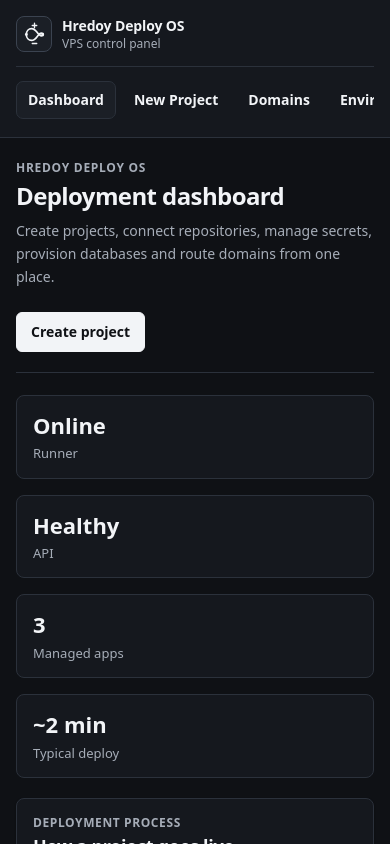
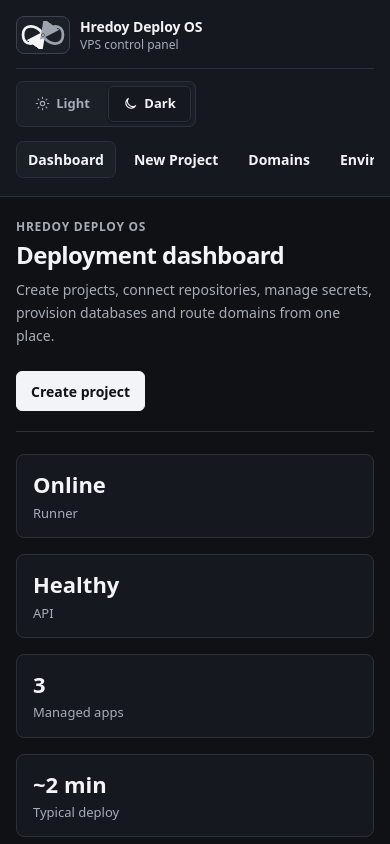
Before and after one commit to arifuzzaman-hredoy/VPS_Auto_Deploy_PG, a Next.js app in the folder apps/web/: page / in a window 390 px wide. Shown: the top 844 px of the page. Built offline with nearby package versions, Linux system fonts and the light colour scheme.

Commit message:
Add light dark themes and vector DevOps logo

```diff
--- a/apps/web/app/components/AppShell.tsx
+++ b/apps/web/app/components/AppShell.tsx
@@ -1,5 +1,6 @@
 import Link from 'next/link';
 import type { ReactNode } from 'react';
+import { ThemeToggle } from './ThemeToggle';
 
 type NavItem = {
   href: string;
@@ -53,11 +54,13 @@ export function AppShell({
           <span className="brand-mark" aria-hidden="true">
             <DevOpsLogo />
           </span>
-          <span>
+          <span className="brand-copy">
             <strong>Hredoy Deploy OS</strong>
             <small>VPS control panel</small>
           </span>
         </Link>
+
+        <ThemeToggle />
 
         <nav className="side-nav" aria-label="Primary navigation">
           {navItems.map((item) => (
@@ -100,18 +103,26 @@ export function AppShell({
 
 function DevOpsLogo() {
   return (
-    <svg viewBox="0 0 48 48" role="img" aria-label="DevOps logo">
+    <svg viewBox="0 0 128 64" role="img" aria-label="DevOps infinity logo">
+      <defs>
+        <marker id="devops-arrow-left" markerWidth="7" markerHeight="7" refX="5.2" refY="3.5" orient="auto">
+          <path d="M0 0 7 3.5 0 7Z" className="devops-logo-primary-fill" />
+        </marker>
+        <marker id="devops-arrow-right" markerWidth="7" markerHeight="7" refX="5.2" refY="3.5" orient="auto">
+          <path d="M0 0 7 3.5 0 7Z" className="devops-logo-secondary-fill" />
+        </marker>
+      </defs>
       <path
-        d="M9.5 24c0-6.2 4.1-10.5 9.3-10.5 4.9 0 7.3 3.2 10.2 7.1 2.6 3.5 4.3 5.9 7.1 5.9 2 0 3.4-1.2 3.4-2.5s-1.4-2.5-3.4-2.5c-2.8 0-4.5 2.4-7.1 5.9-2.9 3.9-5.3 7.1-10.2 7.1-5.2 0-9.3-4.3-9.3-10.5Z"
-        fill="none"
-        stroke="currentColor"
-        strokeWidth="3"
-        strokeLinecap="round"
-        strokeLinejoin="round"
+        d="M61 25C51 12 42 7 28 7 14 7 6 17 6 32s8 25 22 25c16 0 25-12 36-27"
+        className="devops-logo-primary-stroke"
+        markerEnd="url(#devops-arrow-left)"
       />
-      <circle cx="9.5" cy="24" r="2.5" fill="currentColor" />
-      <circle cx="38.5" cy="24" r="2.5" fill="currentColor" />
-      <path d="M20 8h8M24 4v8M20 40h8" fill="none" stroke="currentColor" strokeWidth="2.4" strokeLinecap="round" />
+      <path
+        d="M67 39c10 13 19 18 33 18 14 0 22-10 22-25S114 7 100 7C84 7 75 19 64 34"
+        className="devops-logo-secondary-stroke"
+        markerEnd="url(#devops-arrow-right)"
+      />
+      <circle cx="64" cy="32" r="4" className="devops-logo-node" />
     </svg>
   );
 }
--- /dev/null
+++ b/apps/web/app/components/ThemeToggle.tsx
@@ -0,0 +1,62 @@
+'use client';
+
+import { useEffect, useState } from 'react';
+
+type Theme = 'light' | 'dark';
+
+const STORAGE_KEY = 'hredoy-deploy-os-theme';
+
+export function ThemeToggle() {
+  const [theme, setThemeState] = useState<Theme>('dark');
+
+  useEffect(() => {
+    const activeTheme = document.documentElement.dataset.theme === 'light' ? 'light' : 'dark';
+    setThemeState(activeTheme);
+  }, []);
+
+  const applyTheme = (nextTheme: Theme) => {
+    document.documentElement.dataset.theme = nextTheme;
+    window.localStorage.setItem(STORAGE_KEY, nextTheme);
+    setThemeState(nextTheme);
+  };
+
+  return (
+    <div className="theme-switcher" role="group" aria-label="Color theme">
+      <button
+        type="button"
+        className={theme === 'light' ? 'active' : undefined}
+        aria-pressed={theme === 'light'}
+        onClick={() => applyTheme('light')}
+      >
+        <SunIcon />
+        <span>Light</span>
+      </button>
+      <button
+        type="button"
+        className={theme === 'dark' ? 'active' : undefined}
+        aria-pressed={theme === 'dark'}
+        onClick={() => applyTheme('dark')}
+      >
+        <MoonIcon />
+        <span>Dark</span>
+      </button>
+    </div>
+  );
+}
+
+function SunIcon() {
+  return (
+    <svg viewBox="0 0 24 24" aria-hidden="true">
+      <circle cx="12" cy="12" r="3.5" />
+      <path d="M12 2v2M12 20v2M4.93 4.93l1.42 1.42M17.65 17.65l1.42 1.42M2 12h2M20 12h2M4.93 19.07l1.42-1.42M17.65 6.35l1.42-1.42" />
+    </svg>
+  );
+}
+
+function MoonIcon() {
+  return (
+    <svg viewBox="0 0 24 24" aria-hidden="true">
+      <path d="M20.2 15.5A8.5 8.5 0 0 1 8.5 3.8 8.5 8.5 0 1 0 20.2 15.5Z" />
+    </svg>
+  );
+}
--- a/apps/web/app/globals.css
+++ b/apps/web/app/globals.css
@@ -1,15 +1,24 @@
-:root {
-  --page: #0f1115;
-  --surface: #15181e;
-  --surface-soft: #1b1f26;
-  --surface-strong: #232832;
-  --text: #f2f4f7;
-  --muted: #a6adb8;
-  --subtle: #7d8592;
-  --line: #2b313b;
-  --line-strong: #3b4350;
-  --focus: #f2f4f7;
-  --shadow: 0 1px 2px rgba(0, 0, 0, 0.42);
+
+:root,
+:root[data-theme="light"] {
+  --page: #f4f4f2;
+  --surface: #ffffff;
+  --surface-soft: #f0f0ed;
+  --surface-strong: #e5e5e1;
+  --text: #171717;
+  --muted: #5f6368;
+  --subtle: #85888d;
+  --line: #ddddda;
+  --line-strong: #b9bbb7;
+  --focus: #111111;
+  --focus-ring: rgba(17, 17, 17, 0.12);
+  --button-hover: #2a2a2a;
+  --code-bg: #17191d;
+  --code-text: #eef0f3;
+  --logo-primary: #111827;
+  --logo-secondary: #6b7280;
+  --logo-node: #111827;
+  --shadow: 0 1px 2px rgba(0, 0, 0, 0.06);
 
   --font-xs: 12px;
   --font-sm: 13px;
@@ -27,7 +36,33 @@
   --line-tight: 1.25;
   --line-normal: 1.5;
   --line-relaxed: 1.65;
+
+  color-scheme: light;
 }
+
+:root[data-theme="dark"] {
+  --page: #0f1115;
+  --surface: #15181e;
+  --surface-soft: #1b1f26;
+  --surface-strong: #232832;
+  --text: #f2f4f7;
+  --muted: #a6adb8;
+  --subtle: #7d8592;
+  --line: #2b313b;
+  --line-strong: #3b4350;
+  --focus: #f2f4f7;
+  --focus-ring: rgba(255, 255, 255, 0.12);
+  --button-hover: #d7dbe2;
+  --code-bg: #0b0d11;
+  --code-text: #dce1e8;
+  --logo-primary: #f4f4f5;
+  --logo-secondary: #9ca3af;
+  --logo-node: #f4f4f5;
+  --shadow: 0 1px 2px rgba(0, 0, 0, 0.42);
+
+  color-scheme: dark;
+}
+
 
 * {
   box-sizing: border-box;
@@ -35,7 +70,6 @@
 
 html {
   min-height: 100%;
-  color-scheme: dark;
   background: var(--page);
   -webkit-text-size-adjust: 100%;
 }
@@ -45,6 +79,7 @@ body {
   min-height: 100%;
   background: var(--page);
   color: var(--text);
+  transition: background-color 160ms ease, color 160ms ease;
   font-family: ui-sans-serif, system-ui, -apple-system, BlinkMacSystemFont, "Segoe UI", sans-serif;
   font-size: var(--font-base);
   font-weight: var(--weight-regular);
@@ -114,9 +149,9 @@ summary:focus-visible {
 .brand-mark {
   display: grid;
   place-items: center;
-  width: 36px;
-  height: 36px;
-  flex: 0 0 36px;
+  width: 54px;
+  height: 38px;
+  flex: 0 0 54px;
   border: 1px solid var(--line-strong);
   border-radius: 8px;
   background: var(--surface-soft);
@@ -124,9 +159,91 @@ summary:focus-visible {
 }
 
 .brand-mark svg {
-  width: 27px;
-  height: 27px;
+  width: 44px;
+  height: 28px;
   display: block;
+}
+
+
+.devops-logo-primary-stroke,
+.devops-logo-secondary-stroke {
+  fill: none;
+  stroke-width: 8;
+  stroke-linecap: round;
+  stroke-linejoin: round;
+}
+
+.devops-logo-primary-stroke {
+  stroke: var(--logo-primary);
+}
+
+.devops-logo-secondary-stroke {
+  stroke: var(--logo-secondary);
+}
+
+.devops-logo-primary-fill {
+  fill: var(--logo-primary);
+}
+
+.devops-logo-secondary-fill {
+  fill: var(--logo-secondary);
+}
+
+.devops-logo-node {
+  fill: var(--logo-node);
+  stroke: var(--surface-soft);
+  stroke-width: 2;
+}
+
+.brand-copy {
+  min-width: 0;
+}
+
+.theme-switcher {
+  display: grid;
+  grid-template-columns: 1fr 1fr;
+  gap: 4px;
+  margin: 14px 0 4px;
+  padding: 4px;
+  border: 1px solid var(--line);
+  border-radius: 7px;
+  background: var(--surface-soft);
+}
+
+.theme-switcher button {
+  display: inline-flex;
+  align-items: center;
+  justify-content: center;
+  gap: 6px;
+  min-height: 34px;
+  padding: 7px 9px;
+  border: 1px solid transparent;
+  border-radius: 5px;
+  background: transparent;
+  color: var(--muted);
+  font-size: var(--font-sm);
+  font-weight: var(--weight-semibold);
+}
+
+.theme-switcher button:hover {
+  color: var(--text);
+}
+
+.theme-switcher button.active {
+  border-color: var(--line);
+  background: var(--surface);
+  color: var(--text);
+  box-shadow: var(--shadow);
+}
+
+.theme-switcher svg {
+  width: 15px;
+  height: 15px;
+  fill: none;
+  stroke: currentColor;
+  stroke-width: 1.8;
+  stroke-linecap: round;
+  stroke-linejoin: round;
 }
 
 .brand-block strong {
@@ -386,7 +503,7 @@ summary:focus-visible {
 }
 
 .btn:hover {
-  background: #d7dbe2;
+  background: var(--button-hover);
 }
 
 .btn.secondary,
@@ -629,7 +746,7 @@ select.input {
 .textarea:focus,
 select.input:focus {
   border-color: var(--focus);
-  box-shadow: 0 0 0 2px rgba(255, 255, 255, 0.12);
+  box-shadow: 0 0 0 2px var(--focus-ring);
 }
 
 .inline-actions {
@@ -773,8 +890,8 @@ select.input:focus {
   overflow: auto;
   border: 1px solid var(--line);
   border-radius: 6px;
-  background: #0b0d11;
-  color: #dce1e8;
+  background: var(--code-bg);
+  color: var(--code-text);
   font: var(--font-xs)/1.6 ui-monospace, SFMono-Regular, Menlo, Consolas, monospace;
 }
 
@@ -919,6 +1036,12 @@ select.input:focus {
     padding: 0 0 14px;
   }
 
+
+  .theme-switcher {
+    width: 180px;
+    margin-top: 12px;
+  }
+
   .side-nav {
     display: flex;
     gap: 6px;
--- a/apps/web/app/layout.tsx
+++ b/apps/web/app/layout.tsx
@@ -3,12 +3,26 @@ import './globals.css';
 
 export const metadata: Metadata = {
   title: 'Hredoy Deploy OS',
-  description: 'Hredoy Deploy OS — self-hosted DevOps deployment control panel'
+  description: 'Hredoy Deploy OS — self-hosted DevOps deployment control panel',
 };
+
+const themeScript = `
+(function () {
+  try {
+    var saved = localStorage.getItem('hredoy-deploy-os-theme');
+    var theme = saved === 'light' || saved === 'dark' ? saved : 'dark';
+    document.documentElement.dataset.theme = theme;
+  } catch (_) {
+    document.documentElement.dataset.theme = 'dark';
+  }
+})();`;
 
 export default function RootLayout({ children }: Readonly<{ children: React.ReactNode }>) {
   return (
-    <html lang="en">
+    <html lang="en" data-theme="dark" suppressHydrationWarning>
+      <head>
+        <script dangerouslySetInnerHTML={{ __html: themeScript }} />
+      </head>
       <body>{children}</body>
     </html>
   );
```
Also changed, not shown: apps/web/app/icon.svg, apps/web/public/hredoy-devops-logo.svg (added).
